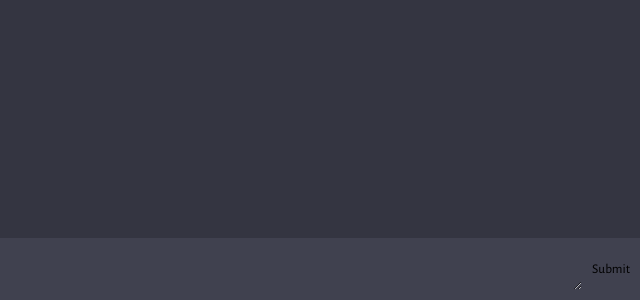
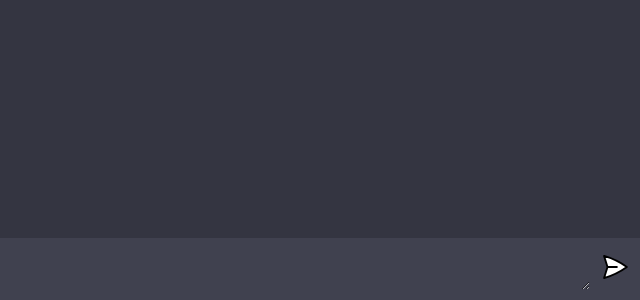
Before and after one commit to Sameerg/CodeBot, a website built with Vite: page client/index.html in a window 1280 px wide. Shown: the part 500-800 px from the top of the page, 640-1280 px from the left. Built offline with nearby package versions, Linux system fonts and the light colour scheme.

Commit message:
styles updated

```diff
--- a/client/index.html
+++ b/client/index.html
@@ -14,7 +14,7 @@
     <div id="chat_container"></div>
     <form>
       <textarea name="prompt" rows="1" cols="1" placeholder="Ask CodeBot..."></textarea>
-      <button type="submit">Submit</button>
+      <button type="submit"><img src="/assets/send.svg"></button>
     </form>
   </div>
   <script type="module" src="script.js"></script>
--- a/client/script.js
+++ b/client/script.js
@@ -82,7 +82,7 @@ const handleSubmit = async (e) => {
   // messageDiv.innerHTML = "..."
   loader(messageDiv);
 
-  const response = await fetch("https://codebot-hp8g.onrender.com/", {
+  const response = await fetch("https://codebot-hp8g.onrender.com", {
     method: "POST",
     headers: {
       "Content-Type": "application/json",
--- a/client/style.css
+++ b/client/style.css
@@ -12,10 +12,8 @@ body {
 }
 
 #app {
-  width: 100vw;
-  height: 100vh;
   background: #343541;
-
+  padding: 20px;
   display: flex;
   flex-direction: column;
   align-items: center;
@@ -35,7 +33,7 @@ body {
   -ms-overflow-style: none;
   scrollbar-width: none;
 
-  padding-bottom: 20px;
+  padding-bottom: 60px;
   scroll-behavior: smooth;
 }
 
@@ -114,7 +112,6 @@ body {
 
 form {
   width: 100%;
-  max-width: 1280px;
   margin: 0 auto;
   padding: 10px;
   background: #40414F;
@@ -122,6 +119,8 @@ form {
   display: flex;
   flex-direction: row;
   gap: 10px;
+  position: fixed;
+  bottom: 0;
 }
 
 textarea {
```
